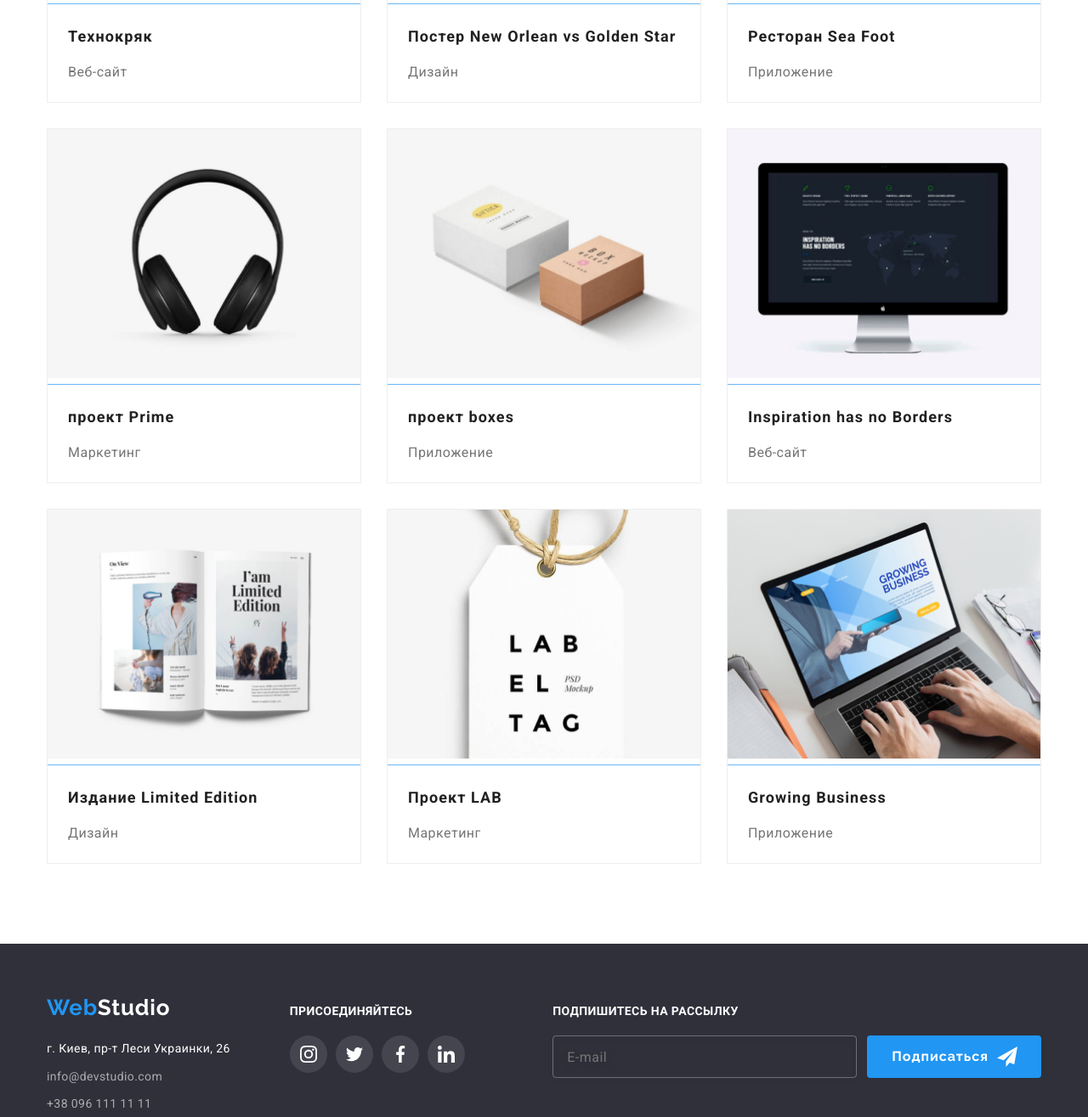
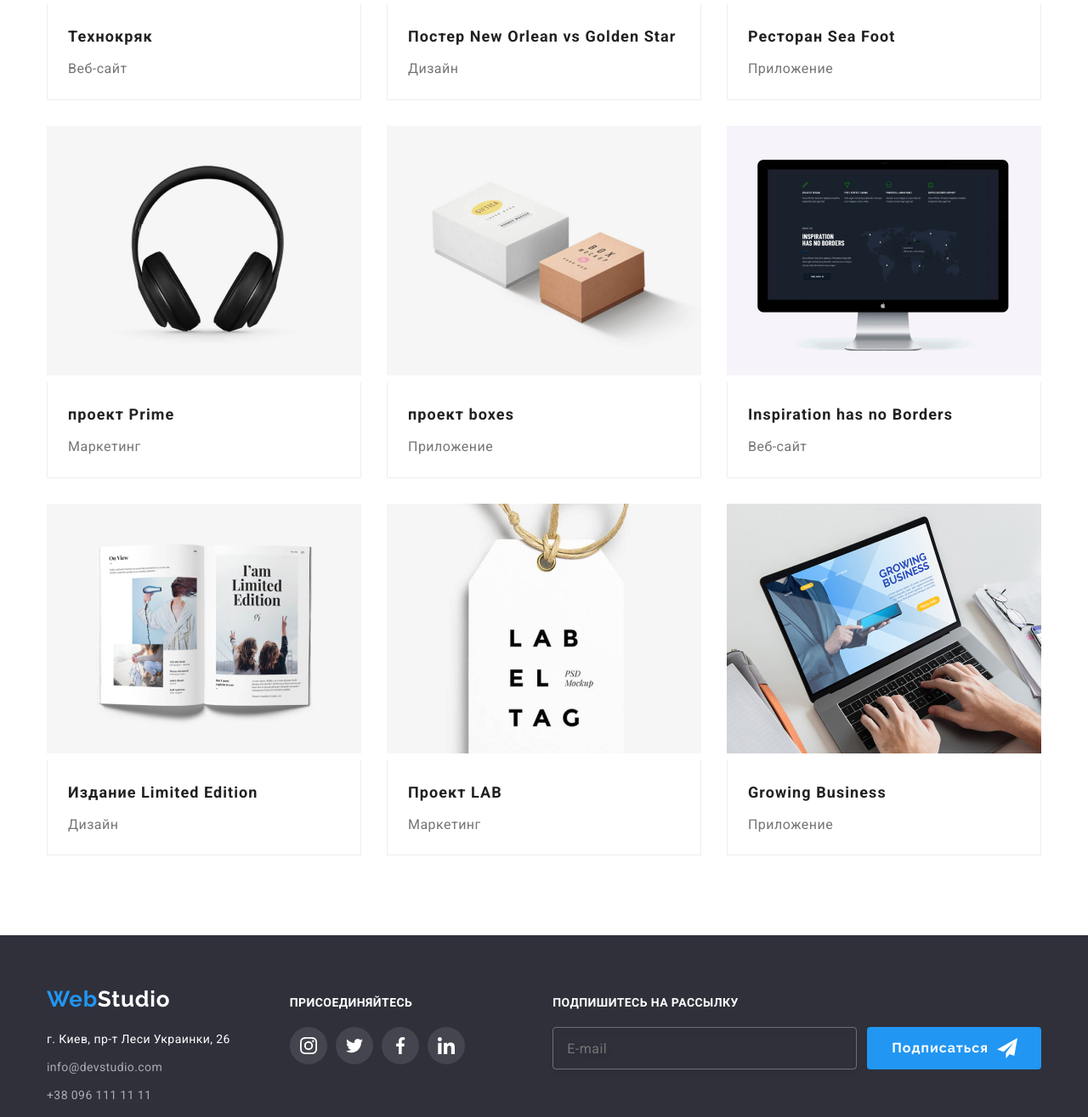
Before and after one commit to mosckalenkodmitriy/goit-markup--hw-07, a plain HTML site: page portfolio.html in a window 1280 px wide. Shown: the part 572-1887 px from the top of the page at 85% size. Drawn offline with nearby package versions, Linux system fonts and the light colour scheme.

Commit message:
last changes

```diff
--- a/portfolio.html
+++ b/portfolio.html
@@ -60,107 +60,75 @@
     </header>
     <main>
       <section class="section portfolio">
-        <div class="container portfolio__container">
+        <div class="container">
+          <h1 class="portfolio__title"></h1>
           <ul class="list list-btn">
             <li class="list-btn__item">
+                <button class="button portfolio__btn active-btn" type="button">
+                  Все
+                </button>
+            </li>
+            <li class="list-btn__item">
+                <button class="button portfolio__btn" type="button">
+                  Веб-сайты
+                </button>
+            </li>
+            <li class="list-btn__item">
+                <button class="button portfolio__btn" type="button">
+                  Приложения
+                </button>
+            </li>
+            <li class="list-btn__item">
+                <button class="button portfolio__btn" type="button">
+                  Дизайн
+                </button>
+            </li>
+            <li class="list-btn__item">
+                <button class="button portfolio__btn" type="button">
+                  Маркетинг
+                </button>
+            </li>
+          </ul>
+          <ul class="list card-set portfolio-list">
+            <li class="card-set-item portfolio-card__item">
               <a
                 href="#"
-                class="link list-btn__link"
+                class="link portfolio-card__link"
                 target="_blank"
                 rel="noreferrer noopener"
               >
-                <button class="button portfolio__btn active-btn" type="button">
-                  Все
-                </button>
-              </a>
-            </li>
-            <li class="list-btn__item">
-              <a
-                href="#"
-                class="link list-btn__link"
-                target="_blank"
-                rel="noreferrer noopener"
-              >
-                <button class="button portfolio__btn" type="button">
-                  Веб-сайты
-                </button>
-              </a>
-            </li>
-            <li class="list-btn__item">
-              <a
-                href="#"
-                class="link list-btn__link"
-                target="_blank"
-                rel="noreferrer noopener"
-              >
-                <button class="button portfolio__btn" type="button">
-                  Приложения
-                </button>
-              </a>
-            </li>
-            <li class="list-btn__item">
-              <a
-                href="#"
-                class="link list-btn__link"
-                target="_blank"
-                rel="noreferrer noopener"
-              >
-                <button class="button portfolio__btn" type="button">
-                  Дизайн
-                </button>
-              </a>
-            </li>
-            <li class="list-btn__item">
-              <a
-                href="#"
-                class="link list-btn__link"
-                target="_blank"
-                rel="noreferrer noopener"
-              >
-                <button class="button portfolio__btn" type="button">
-                  Маркетинг
-                </button>
-              </a>
-            </li>
-          </ul>
-          <ul class="list card-set grid">
-            <li class="card-set-item grid__item">
-              <a
-                href="#"
-                class="link grid__link"
-                target="_blank"
-                rel="noreferrer noopener"
-              >
-                <div class="grid__overlay">
+                <div class="portfolio-card__overlay">
                   <img
                     src="./images/технокряк.jpg"
                     alt="технокряк"
-                    class="grid__img"
+                    class="portfolio-card__img"
                   />
-                  <p class="grid__overlay-text">
+                  <p class="portfolio-card__overlay-text">
                     Технокряк это современная площадка распространения
                     коронавируса. Компании используют эту платформу для
                     цифрового шпионажа и атак на защищённые сервера конкурентов.
                   </p>
                 </div>
-                <h2 class="grid__name">Технокряк</h2>
-                <p class="grid__discription">Веб-сайт</p>
+                <div class="portfolio-card__wrapper">
+                <h2 class="portfolio-card__name">Технокряк</h2>
+                <p class="portfolio-card__discription">Веб-сайт</p>
+                </div>
               </a>
             </li>
-            <li class="card-set-item grid__item">
+            <li class="card-set-item portfolio-card__item">
               <a
                 href="#"
                 target="_blank"
-                class="link grid__link"
+                class="link portfolio-card__link"
                 rel="noreferrer noopener"
               >
-                <div class="grid__overlay">
+                <div class="portfolio-card__overlay">
                   <img
                     src="./images/постер.jpg"
                     alt="технокряк"
-                    class="grid__img"
+                    class="portfolio-card__img"
                   />
-                  <p class="grid__overlay-text">
+                  <p class="portfolio-card__overlay-text">
                     Технокряк это современная площадка распространения
                     коронавируса. Компании используют эту платформу для
                     цифрового шпионажа и атак на защищённые сервера конкурентов.
@@ -179,27 +147,28 @@
                     сервера конкурентов.
                   </p>
                 </div>
-
-                <h2 class="grid__name">
+                  <div class="portfolio-card__wrapper">
+                <h2 class="portfolio-card__name">
                   Постер New Orlean vs Golden Star
                 </h2>
-                <p class="grid__discription">Дизайн</p>
+                <p class="portfolio-card__discription">Дизайн</p>
+              </div>
               </a>
             </li>
-            <li class="card-set-item grid__item">
+            <li class="card-set-item portfolio-card__item">
               <a
                 href="#"
-                class="link grid__link"
+                class="link portfolio-card__link"
                 target="_blank"
                 rel="noreferrer noopener"
               >
-                <div class="grid__overlay">
+                <div class="portfolio-card__overlay">
                   <img
                     src="./images/ресторан.jpg"
                     alt="технокряк"
-                    class="grid__img"
+                    class="portfolio-card__img"
                   />
-                  <p class="grid__overlay-text">
+                  <p class="portfolio-card__overlay-text">
                     Технокряк это современная площадка распространения
                     коронавируса. Компании используют эту платформу для
                     цифрового шпионажа и атак на защищённые сервера конкурентов.
@@ -218,24 +187,26 @@
                     сервера конкурентов.
                   </p>
                 </div>
-                <h2 class="grid__name">Ресторан Sea Foot</h2>
-                <p class="grid__discription">Приложение</p>
+                <div class="portfolio-card__wrapper">
+                <h2 class="portfolio-card__name">Ресторан Sea Foot</h2>
+                <p class="portfolio-card__discription">Приложение</p>
+              </div>
               </a>
             </li>
-            <li class="card-set-item grid__item">
+            <li class="card-set-item portfolio-card__item">
               <a
                 href="#"
-                class="link grid__link"
+                class="link portfolio-card__link"
                 target="_blank"
                 rel="noreferrer noopener"
               >
-                <div class="grid__overlay">
+                <div class="portfolio-card__overlay">
                   <img
                     src="./images/проект.jpg"
                     alt="технокряк"
-                    class="grid__img"
+                    class="portfolio-card__img"
                   />
-                  <p class="grid__overlay-text">
+                  <p class="portfolio-card__overlay-text">
                     Технокряк это современная площадка распространения
                     коронавируса. Компании используют эту платформу для
                     цифрового шпионажа и атак на защищённые сервера конкурентов.
@@ -254,25 +225,25 @@
                     сервера конкурентов.
                   </p>
                 </div>
-
-                <h2 class="grid__name">проект Prime</h2>
-                <p class="grid__discription">Маркетинг</p>
+                 <div class="portfolio-card__wrapper">
+                <h2 class="portfolio-card__name">проект Prime</h2>
+                <p class="portfolio-card__discription">Маркетинг</p></div>
               </a>
             </li>
-            <li class="card-set-item grid__item">
+            <li class="card-set-item portfolio-card__item">
               <a
                 href="#"
-                class="link grid__link"
+                class="link portfolio-card__link"
                 target="_blank"
                 rel="noreferrer noopener"
               >
-                <div class="grid__overlay">
+                <div class="portfolio-card__overlay">
                   <img
                     src="./images/проектboxes.jpg"
                     alt="технокряк"
-                    class="grid__img"
+                    class="portfolio-card__img"
                   />
-                  <p class="grid__overlay-text">
+                  <p class="portfolio-card__overlay-text">
                     Технокряк это современная площадка распространения
                     коронавируса. Компании используют эту платформу для
                     цифрового шпионажа и атак на защищённые сервера конкурентов.
@@ -291,24 +262,25 @@
                     сервера конкурентов.
                   </p>
                 </div>
-                <h2 class="grid__name">проект boxes</h2>
-                <p class="grid__discription">Приложение</p>
+                <div class="portfolio-card__wrapper">
+                <h2 class="portfolio-card__name">проект boxes</h2>
+                <p class="portfolio-card__discription">Приложение</p></div>
               </a>
             </li>
-            <li class="card-set-item grid__item">
+            <li class="card-set-item portfolio-card__item">
               <a
                 href="#"
-                class="link grid__link"
+                class="link portfolio-card__link"
                 target="_blank"
                 rel="noreferrer noopener"
               >
-                <div class="grid__overlay">
+                <div class="portfolio-card__overlay">
                   <img
                     src="./images/inspiration.jpg"
                     alt="технокряк"
-                    class="grid__img"
+                    class="portfolio-card__img"
                   />
-                  <p class="grid__overlay-text">
+                  <p class="portfolio-card__overlay-text">
                     Технокряк это современная площадка распространения
                     коронавируса. Компании используют эту платформу для
                     цифрового шпионажа и атак на защищённые сервера конкурентов.
@@ -327,24 +299,25 @@
                     сервера конкурентов.
                   </p>
                 </div>
-                <h2 class="grid__name">Inspiration has no Borders</h2>
-                <p class="grid__discription">Веб-сайт</p>
+                <div class="portfolio-card__wrapper">
+                <h2 class="portfolio-card__name">Inspiration has no Borders</h2>
+                <p class="portfolio-card__discription">Веб-сайт</p></div>
               </a>
             </li>
-            <li class="card-set-item grid__item">
+            <li class="card-set-item portfolio-card__item">
               <a
                 href="#"
-                class="link grid__link"
+                class="link portfolio-card__link"
                 target="_blank"
                 rel="noreferrer noopener"
               >
-                <div class="grid__overlay">
+                <div class="portfolio-card__overlay">
                   <img
                     src="./images/издание.jpg"
                     alt="технокряк"
-                    class="grid__img"
+                    class="portfolio-card__img"
                   />
-                  <p class="grid__overlay-text">
+                  <p class="portfolio-card__overlay-text">
                     Технокряк это современная площадка распространения
                     коронавируса. Компании используют эту платформу для
                     цифрового шпионажа и атак на защищённые сервера конкурентов.
@@ -363,24 +336,25 @@
                     сервера конкурентов.
                   </p>
                 </div>
-                <h2 class="grid__name">Издание Limited Edition</h2>
-                <p class="grid__discription">Дизайн</p>
+                <div class="portfolio-card__wrapper">
+                <h2 class="portfolio-card__name">Издание Limited Edition</h2>
+                <p class="portfolio-card__discription">Дизайн</p></div>
               </a>
             </li>
-            <li class="card-set-item grid__item">
+            <li class="card-set-item portfolio-card__item">
               <a
                 href="#"
-                class="link grid__link"
+                class="link portfolio-card__link"
                 target="_blank"
                 rel="noreferrer noopener"
               >
-                <div class="grid__overlay">
+                <div class="portfolio-card__overlay">
                   <img
                     src="./images/проектlab.jpg"
                     alt="технокряк"
-                    class="grid__img"
+                    class="portfolio-card__img"
                   />
-                  <p class="grid__overlay-text">
+                  <p class="portfolio-card__overlay-text">
                     Технокряк это современная площадка распространения
                     коронавируса. Компании используют эту платформу для
                     цифрового шпионажа и атак на защищённые сервера конкурентов.
@@ -399,24 +373,25 @@
                     сервера конкурентов.
                   </p>
                 </div>
-                <h2 class="grid__name">Проект LAB</h2>
-                <p class="grid__discription">Маркетинг</p>
+                <div class="portfolio-card__wrapper">
+                <h2 class="portfolio-card__name">Проект LAB</h2>
+                <p class="portfolio-card__discription">Маркетинг</p></div>
               </a>
             </li>
-            <li class="card-set-item grid__item">
+            <li class="card-set-item portfolio-card__item">
               <a
                 href="#"
-                class="link grid__link"
+                class="link portfolio-card__link"
                 target="_blank"
                 rel="noreferrer noopener"
               >
-                <div class="grid__overlay">
+                <div class="portfolio-card__overlay">
                   <img
                     src="./images/growingbusiness.jpg"
                     alt="технокряк"
-                    class="grid__img"
+                    class="portfolio-card__img"
                   />
-                  <p class="grid__overlay-text">
+                  <p class="portfolio-card__overlay-text">
                     Технокряк это современная площадка распространения
                     коронавируса. Компании используют эту платформу для
                     цифрового шпионажа и атак на защищённые сервера конкурентов.
@@ -435,8 +410,10 @@
                     сервера конкурентов.
                   </p>
                 </div>
-                <h2 class="grid__name">Growing Business</h2>
-                <p class="grid__discription">Приложение</p>
+                <div class="portfolio-card__wrapper">
+                <h2 class="portfolio-card__name">Growing Business</h2>
+                <p class="portfolio-card__discription">Приложение</p>
+              </div>
               </a>
             </li>
           </ul>
--- a/sass/layout/_portfolio.scss
+++ b/sass/layout/_portfolio.scss
@@ -1,10 +1,3 @@
-.portfolio {
-  &__container {
-    display: flex;
-    flex-direction: column;
-  }
-}
-
 // List-btn
 .list-btn {
   display: flex;
@@ -27,38 +20,41 @@
 }
 
 // Grid
-.grid {
+.portfolio-list {
   --card-set-item: 3;
 }
-.grid__item {
-  border: 1px solid #eeeeee;
-  &:focus,
-  &:hover {
-    box-shadow: 0px 1px 1px rgba(0, 0, 0, 0.12), 0px 4px 4px rgba(0, 0, 0, 0.06),
-      1px 4px 6px rgba(0, 0, 0, 0.16);
-    outline: none;
-  }
-}
 
-.grid {
+.portfolio-card {
   &__link {
-    box-sizing: border-box;
+    display: flex;
+    flex-direction: column;
     cursor: pointer;
+    &:focus,
+    &:hover {
+      box-shadow: 0px 1px 1px rgba(0, 0, 0, 0.12),
+        0px 4px 4px rgba(0, 0, 0, 0.06), 1px 4px 6px rgba(0, 0, 0, 0.16);
+      outline: none;
+    }
   }
   &__name {
     @include font(18px, 2, bold, 0.06em);
-    padding: 20px 24px 4px;
     color: $primary-text-color;
+    margin-bottom: 4px;
   }
   &__discription {
     @include font(16px, 1.98, normal, 0.03em);
     color: $primary-grey-color;
-    padding: 4px 24px 20px;
+  }
+  &__wrapper {
+    border: 1px solid #eeeeee;
+    border-top: none;
+    padding: 20px 24px;
   }
 }
 
 // Overlay-Text
-.grid__overlay-text {
+.portfolio-card__overlay-text {
+  background-color: $primary-overlay-color;
   height: 100%;
   padding: 49px 24px;
   color: $primary-white-color;
@@ -70,29 +66,15 @@
   transform: translateY(135%);
   transition: transform 250ms $time-function;
   overflow: auto;
-  .grid__link:hover &,
-  .grid__link:focus & {
+  .portfolio-card__link:hover &,
+  .portfolio-card__link:focus & {
     transform: translateY(0);
   }
 }
 // Overlay Bcg
-.grid {
+.portfolio-card {
   &__overlay {
     position: relative;
     overflow: hidden;
-    &::before {
-      content: "";
-      width: 100%;
-      height: 100%;
-      background: $primary-blue-color;
-      position: absolute;
-      transform: translateY(100%);
-      transition: transform 250ms var(--time-function);
-    }
-
-    .grid__link:hover &::before,
-    .grid__link:focus &::before {
-      transform: translateY(0);
-    }
   }
 }
--- a/sass/utils/_variables.scss
+++ b/sass/utils/_variables.scss
@@ -4,6 +4,7 @@ $second-blue-color: #188ce8;
 $primary-white-color: #ffffff;
 $primary-grey-color: #757575;
 $primary-adress-color: rgba(255, 255, 255, 0.6);
+$primary-overlay-color: rgba(33, 150, 243, 0.9);
 $primary-black-color: #000000;
 $primary-button-color: #f5f4fa;
 $primary-bcg-color: #2f303a;
```
Also changed, not shown: sass/components/_modal.scss (+4 -9 lines), css/main.css, css/main.min.css, 2 other files.
